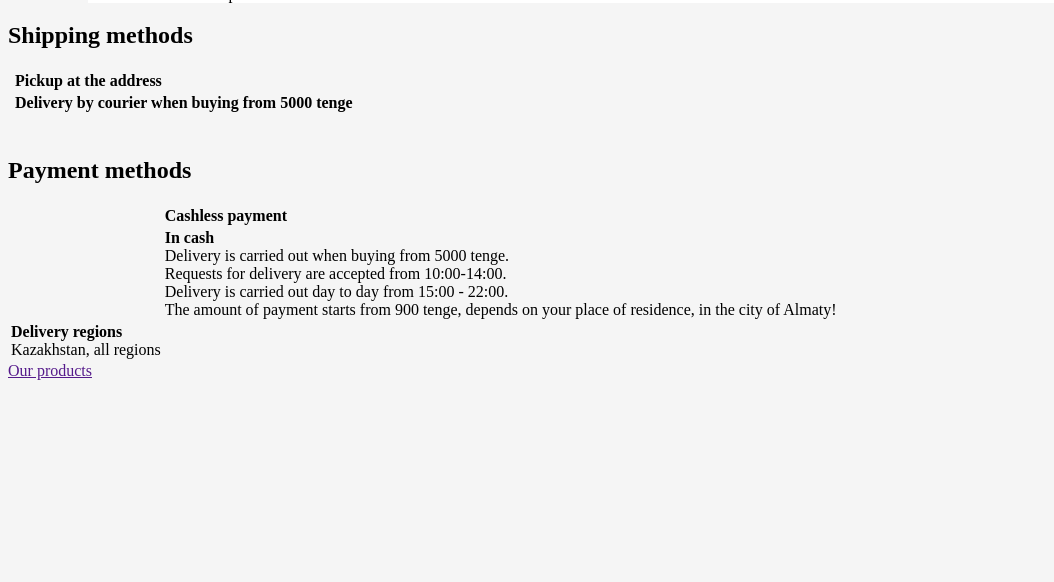
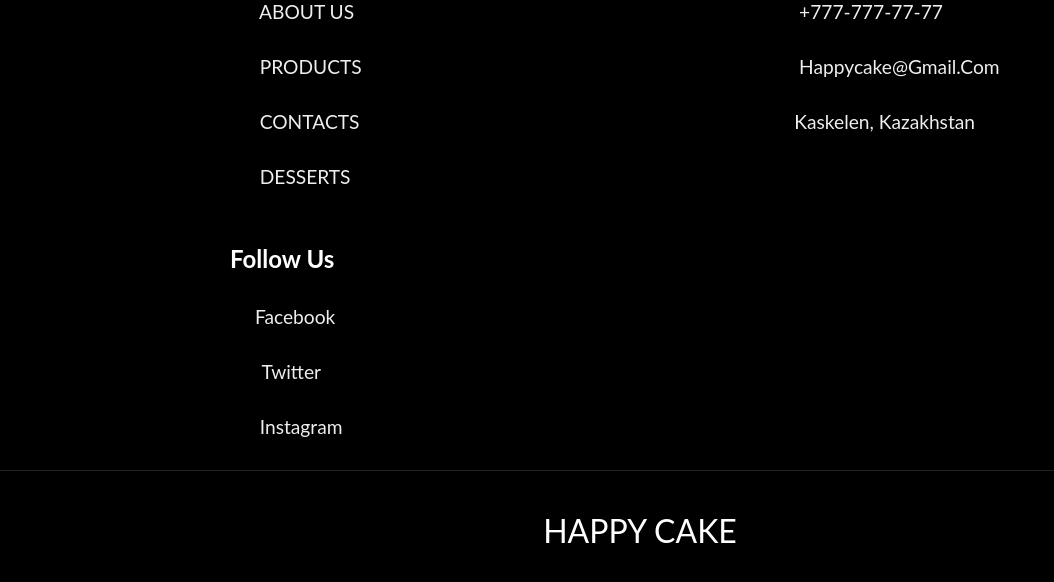
Before and after one commit to zhibekdossymova/WebProject, a PHP site: page /dostavka.html in a window 1280 px wide; the page is wider, and only the part inside the window is pictured. Shown: the part 1287-1869 px from the top of that part, without its empty margins (0-1054 px from the left). Before the commit the page ends 1667 px from the top of that part, so only its background shows below. Run offline with PHP 8.4, Linux system fonts and the light colour scheme.

Commit message:
dostavka2

```diff
--- a/decor.html
+++ b/decor.html
@@ -11,11 +11,11 @@
     <header class="header">
         <div class="menu">
             <ul class="main-menu">
-                <li><a href="">About us</a></li>
-                <li><a href="">Products</a></li>
+                <li><a href="first.html">About us</a></li>
+                <li><a href="second.html">Products</a></li>
                 <li><a href="">Desserts</a></li>
                 <li><a href="">Сontacts</a></li>
-                <li><a href="file:///C:/Users/USER/Desktop/web100/dostavka.html">Delivery and payment</a></li>
+                <li><a href="dostavka.html">Delivery and payment</a></li>
                 <li><a href="">Сonfectioners</a></li>
                 <li class="active"><a href="">Decor</a></li>
 
--- a/dostavka.css
+++ b/dostavka.css
@@ -1,16 +1,28 @@
 body{
-    background-color: #f5f5f5;
+    background: black;
  }
+ :root{
+    --main-color:black;
+ }
+ *{
+    font-family: 'Lato', sans-serif;
+    margin:0; padding:0;
+    box-sizing: border-box;
+    outline: none; border:none;
+    text-decoration: none;
+    text-transform: capitalize;
+    transition: .2s linear;
+ }
+
  .main-menu{
      list-style: none;
-    margin: 0px;
-    padding: 2px;
-    margin-top: 0px;
+     margin: 0;
+     padding: 0;
+     margin-top: 30px;
      font-family: 'Rubik';
           display: flex;
           flex-wrap: wrap;
           justify-content: center;
-    background: linear-gradient(to top, rgba(0, 0, 0, 0), rgba(0, 0, 0, 0.6))
      }
      .main-menu > li {
      display: inline-flex;
@@ -25,17 +37,17 @@ body{
      color: rgb(255, 255, 255);
      font-weight: bold;
      letter-spacing: 0.2px;
-    font-size: 18px;
+     font-size: 23px;
      text-decoration: none;
      }
      .main-menu > li > a:hover {
      text-decoration: none;
-    color: black;
+     color: #ff4e50;
      }
      .main-menu > li > a:after {
      width: 0;
      height: 3px;
-    background: linear-gradient(to right, #f1789a, #f9d423);
+     background: linear-gradient(to right, #ff4e50, #f9d423);
      content: '';
      left: 0;
      bottom: 10px;
@@ -47,6 +59,12 @@ body{
      }
      .main-menu > li.active a:after {
      width: 100%;
+     }
+ #menu-bars{
+     font-size: 3rem;
+     color: #fff;
+     cursor:pointer;
+     display: none;
  }
 .basy{
     background-color: rgb(107, 100, 100);
@@ -65,3 +83,52 @@ body{
     -left: 20px;
 
 }
+
+  footer{
+    background:#111;
+
+ }
+
+ .footer .box-container{
+    display: grid;
+    grid-template-columns: repeat(auto-fit, minmax(25rem, 1fr));
+    gap:1.5rem;
+    margin-left: 230px;
+ }
+
+ .footer .box-container .box h3{
+    font-size: 1.5rem;
+    padding:1rem 0;
+    color:#fff;
+ }
+
+ .footer .box-container .box a{
+    display: block;
+    font-size: 1.2rem;
+    padding:1rem 0;
+    color:#eee;
+ }
+
+ .footer .box-container .box a i{
+    padding-right: .5rem;
+    color:var(--main-color);
+ }
+
+ .footer .box-container .box a:hover i{
+    padding-right: 1.5rem;
+    color:#fff;
+ }
+
+ .footer .credit{
+    text-align: center;
+    border-top: .1rem solid #222;
+    color:#fff;
+    padding:2rem;
+    padding-top: 2.5rem;
+    margin-top: 1rem;
+    font-size: 2rem;
+ }
+
+ .footer .credit span{
+    color:var(--main-color);
+ }
--- a/dostavka.html
+++ b/dostavka.html
@@ -4,25 +4,28 @@
     <meta charset="UTF-8">
     <meta http-equiv="X-UA-Compatible" content="IE=edge">
     <meta name="viewport" content="width=device-width, initial-scale=1.0">
-    <title>Delivery and payment</title>
+    <title>Document</title>
+
+    <link rel="stylesheet" href="dostavka.css">
+    <link rel="stylesheet" href="https://cdnjs.cloudflare.com/ajax/libs/font-awesome/5.15.4/css/all.min.css"> <!-- footer -->
 </head>
-<header>
-    <link rel="stylesheet" href="dostavka.css">
+<body>
     <header class="header">
         <div class="menu">
             <ul class="main-menu">
-                <li><a href="">About us</a></li>
-                <li class="menu-children"><a href="">Products</a></li>
-                <li><a href="">Desserts</a></li>
-                <li><a href="">Сontacts</a></li>
-                <li class="active"><a href="">Delivery and payment</a></li>
+                <li><img src="https://diesel.elcat.kg/uploads/monthly_02_2021/post-144549-0-41163000-1613116682.png" height="70px" width="250px"></li>
+                <li><a href="first.html">About us</a></li>
+                <li><a href="">Products</a></li>
+                <li><a href="second.html">Desserts</a></li>
+                <li><a href="third.html">Сontacts</a></li>
+                <li><a href="">Delivery and payment</a></li>
                 <li><a href="">Сonfectioners</a></li>
-                <li><a href="file:///C:/Users/USER/Desktop/web100/decor.html">Decor</a></li>
+                <li><a href="decor.html">Decor</a></li>
 
             </ul>
         </div>
     </header>
-<body>
+
     <div class="gif">
 
         <div style="padding-top:32.417%;position:relative;">
@@ -30,27 +33,6 @@
         </div>
      </div>
 
- <div class="place">
-    <h1 class="title">2 PLACE</h1>
-</div>
-<div class="backgroundtv">
-    <i>
-        <img src="images/tv2.jpg" alt="">
-    </i>
-</div>
-<div class="background">
-        <div class="desc">
-    <span class="name-title">
-        DISTRICTS
-    </span>
-    <span class="description">
-        Moving to a new school, the teenager falls into the criminal underground.
-        Powerful social drama about Kazakhstan in the 1980s.
-
-    </span>
-    <div class="watch"><h1>WATCH</h1></div>
-</div>
-</div>
 
 
     <div class="basy">
@@ -62,6 +44,9 @@
        <div class="bir">
         <img src="eki.gif" width="100px" height="100px"> <p class="eki">Pickup at the address</p>
        </div>
+
+
+
         <div class="methods">
            <h2 class="soz">Shipping methods</h2>
            <table class="table">
@@ -109,7 +94,7 @@
                             <img src="" alt="">
                         </td>
                     <td>
-                    <strong>In cash</strong>
+                        <strong class="one">In cash</strong>
                 <br>Delivery is carried out when buying from 5000 tenge.
             <br>Requests for delivery are accepted from 10:00-14:00.
         <br>Delivery is carried out day to day from 15:00 - 22:00.
@@ -129,5 +114,41 @@
             </div>
         </div>
 
+    <section class="footer">
+<div class="box-container">
+
+            <div class="box">
+                <h3>quick links</h3>
+                <a href="#home"> <i class="fas fa-arrow-right"></i> ABOUT US</a>
+                <a href="#about"> <i class="fas fa-arrow-right"></i> PRODUCTS</a>
+                <a href="#sdufest"> <i class="fas fa-arrow-right"></i> CONTACTS </a>
+                <a href="#application"> <i class="fas fa-arrow-right"></i> DESSERTS</a>
+            </div>
+
+            <div class="box">
+                <h3>contact info</h3>
+                <a href="#"> <i class="fas fa-phone"></i> +777-777-77-77 </a>
+                <a href="https://myaccount.google.com/?utm_source=OGB&tab=mk&utm_medium=app"> <i class="fas fa-envelope"></i> happycake@gmail.com </a>
+                <a href="#"> <i class="fas fa-map-marker-alt"></i> kaskelen, kazakhstan </a>
+            </div>
+
+            <div class="box">
+                <h3>follow us</h3>
+                <a href="https://www.instagram.com/happycake_qaskelen/"> <i class="fab fa-facebook-f"></i> facebook </a>
+                <a href="https://www.instagram.com/happycake_qaskelen/"> <i class="fab fa-twitter"></i> twitter </a>
+                <a href="https://www.instagram.com/happycake_qaskelen/"> <i class="fab fa-instagram"></i> instagram </a>
+            </div>
+
+        </div>
+
+        <div class="credit"> HAPPY CAKE</div>
+
+    </section>
+
+    <script src="https://ajax.googleapis.com/ajax/libs/jquery/3.6.1/jquery.min.js"></script>
+
+
+
+
 </body>
 </html>
--- a/first.html
+++ b/first.html
@@ -23,9 +23,9 @@
             <li><a href="">Products</a></li>
             <li><a href="file:///C:/Users/пк/Desktop/front%20final/second.html">Desserts</a></li>
             <li><a href="file:///C:/Users/пк/Desktop/front%20final/third.html">Сontacts</a></li>
-            <li><a href="">Delivery and payment</a></li>
+            <li><a href="dostavka.html">Delivery and payment</a></li>
             <li><a href="">Сonfectioners</a></li>
-            <li><a href="">Decor</a></li>
+            <li><a href="decor.html">Decor</a></li>
 
         </ul>
     </div>
@@ -255,7 +255,7 @@
 <script src="https://unpkg.com/swiper/swiper-bundle.min.js"></script>
 
 
-<script src="js/about.js"></script>
+<script src="about.js"></script>
 
 
 
```
Lines whose indentation alone changed are shown as unchanged.
